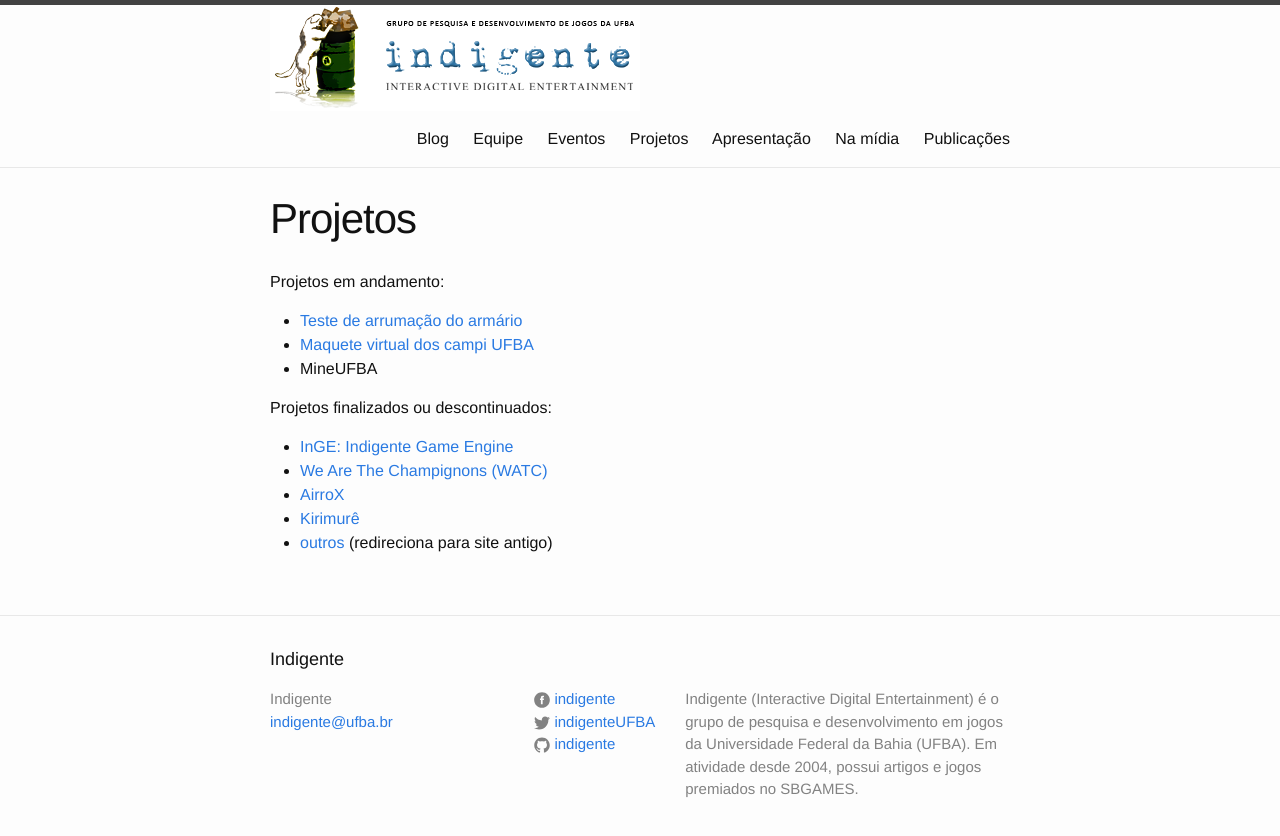
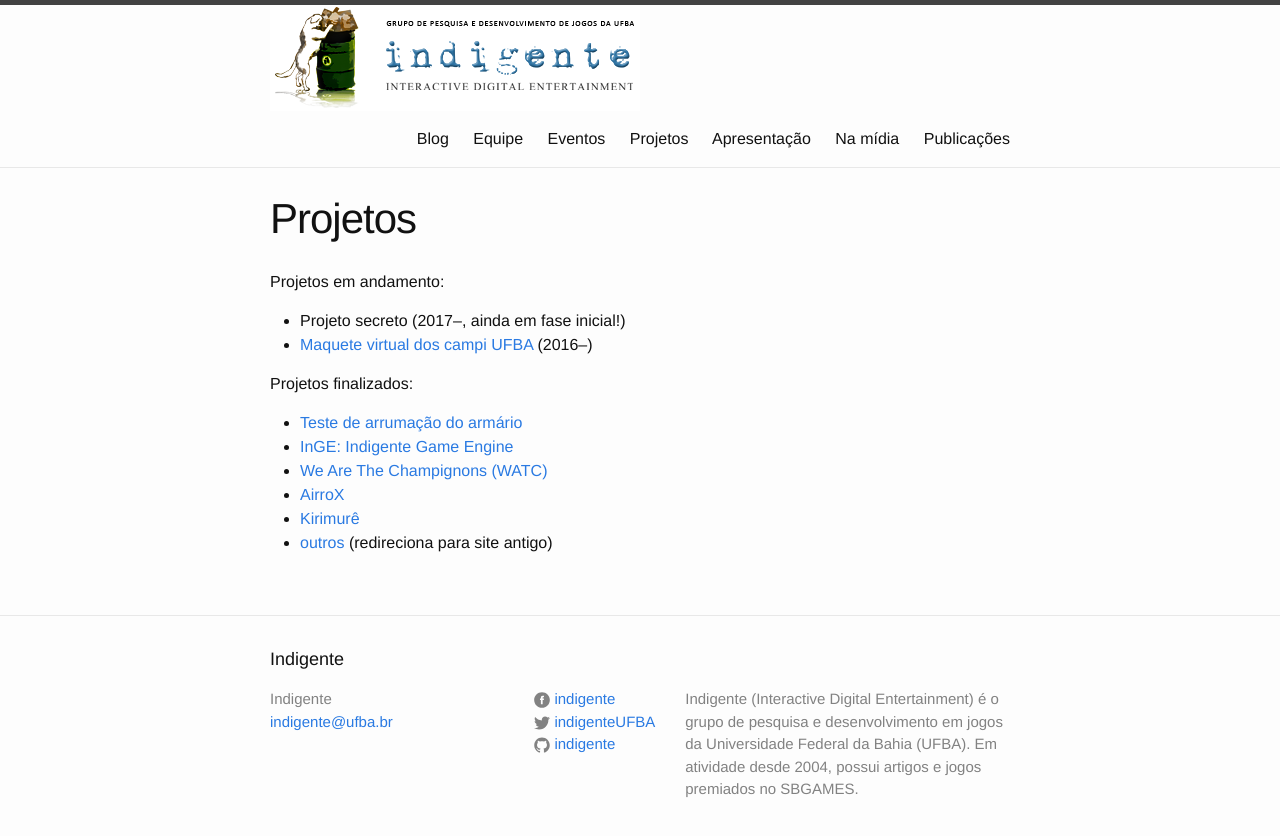
Before and after one commit to indigente/old-indigente.github.io, a Jekyll site: the page built from projetos/index.md, in a window 1280 px wide. Shown: the top 836 px of the page. Built offline with Jekyll 4.4.1, drawn with Linux system fonts in a browser that asks for light colours.

Commit message:
Projeto secreto!

```diff
--- a/projetos/index.md
+++ b/projetos/index.md
@@ -6,12 +6,14 @@
 
 Projetos em andamento:
 
+- Projeto secreto (2017–, ainda em fase inicial!)
+- [Maquete virtual dos campi UFBA](maquete-ufba) (2016–)
+
+<!-- - MineUFBA -->
+
+Projetos finalizados:
+
 - [Teste de arrumação do armário](taa)
-- [Maquete virtual dos campi UFBA](maquete-ufba)
-- MineUFBA
-
-Projetos finalizados ou descontinuados:
-
 - [InGE: Indigente Game Engine](inge)
 - [We Are The Champignons (WATC)](watc)
 - [AirroX](airrox)
```
